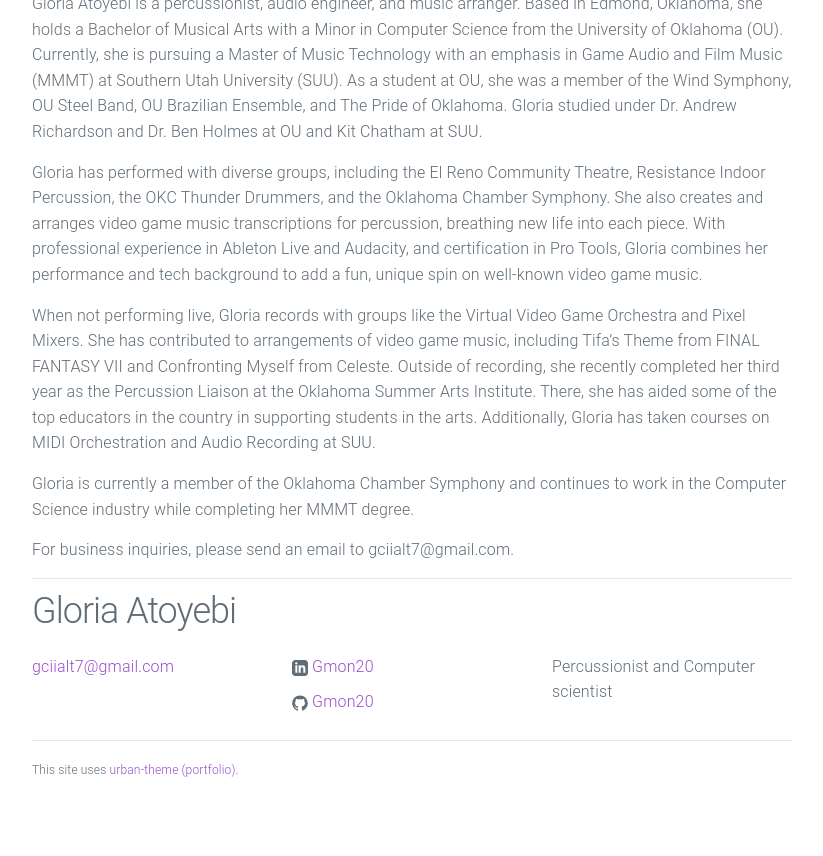
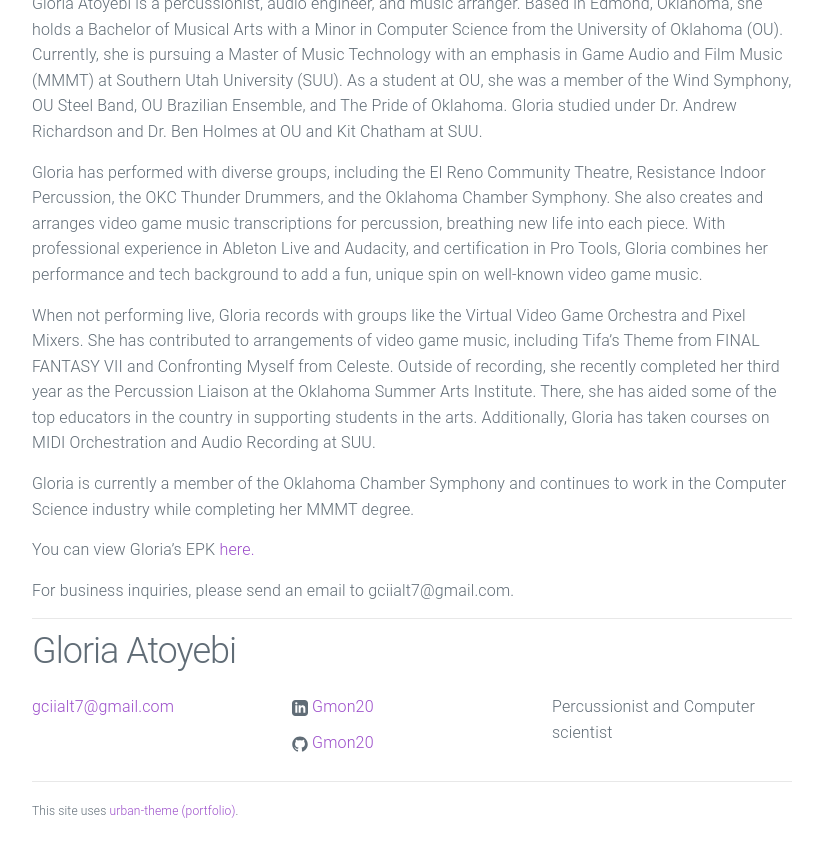
Before and after one commit to Gmon20/gmon20.github.io, a Jekyll site: the page built from about.md, in a window 1280 px wide, cut to the strip 643-1499 px from the top of the page. Shown: the whole strip, without its empty margins (228-1051 px from the left). Built offline with Jekyll 4.4.1, drawn with Linux system fonts in a browser that asks for light colours; before the commit the page ends 1458 px from its top, so only the background shows below that.

Commit message:
Update about.md
added link to epk

```diff
--- a/about.md
+++ b/about.md
@@ -14,4 +14,6 @@
 
 Gloria is currently a member of the Oklahoma Chamber Symphony and continues to work in the Computer Science industry while completing her MMMT degree.
 
+You can view Gloria's EPK [here.](https://docs.google.com/document/d/1bjeFb2CEjIF4JiGk7rAV-50ZfRVchG9Qmhv9GYYPZ0E/edit?usp=sharing)
+
 For business inquiries, please send an email to gciialt7@gmail.com.
```
